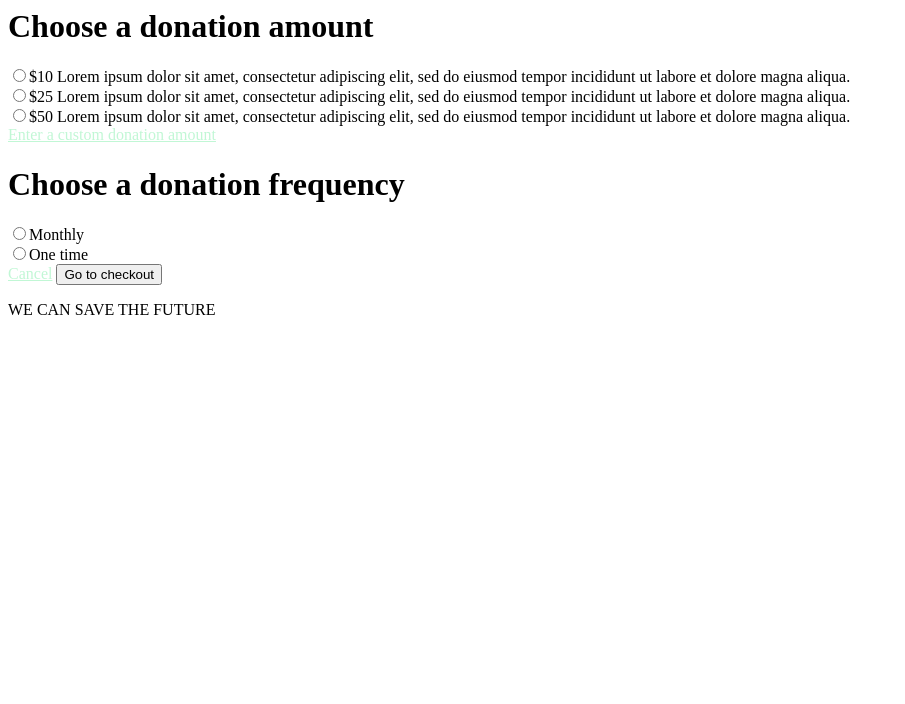
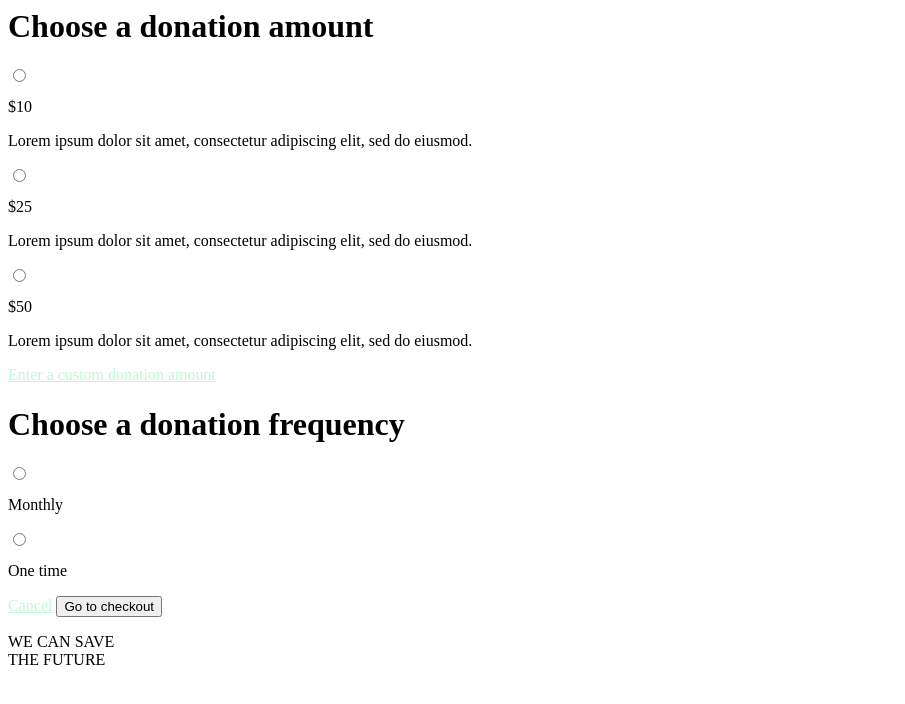
Before and after one commit to Mohamed-Aymn/The-Green-Trees-Initiative, a plain HTML site: page src/pages/payment.html in a window 1280 px wide. Shown: the whole page, without its empty margins (0-905 px from the left). Drawn offline with Linux system fonts and the light colour scheme.

Commit message:
Adjusted CSS naming and HTML to fit styling

```diff
--- a/src/pages/payment.html
+++ b/src/pages/payment.html
@@ -6,72 +6,75 @@
     <title>Very Green</title>
     <link rel="stylesheet" href="../styles/main.css">
 </head>
-<body>
-    <div class="donation-form">
+<body class="donation">
+    <main>
+        <div class="donation__two-columns">
+            <div class="donation__form">
                 <form method="get" action="">
                     <!-----------------------Start of price selection------------------------>
                     <div>
-                <h1 class="donation-form__header">Choose a donation amount</h1>
+                        <h1>Choose a donation amount</h1>
                         <div class="radio-option">
-                    <label class="radio-option__amout">
-                        <input type="radio" name="donation-amount" value="10">$10
-                    </label>
-                    <span class="radio-option__paragraph">
+                            <input type="radio" name="donation-amount" value="10">
+                            <p class="radio-option__amount">
+                                $10
+                            </p>
+                            <p class="radio-option__paragraph">
                                 Lorem ipsum dolor sit amet, consectetur adipiscing elit,
-                        sed do eiusmod tempor incididunt ut labore et dolore magna aliqua.
-                    </span>
+                                sed do eiusmod.
+                            </p>
                         </div>
                         <div class="radio-option">
-                    <label class="radio-option__amout">
-                        <input type="radio" name="donation-amount" value="25">$25
-                    </label>
-                    <span class="radio-option__paragraph">
+                            <input type="radio" name="donation-amount" value="50">
+                            <p class="radio-option__amount">
+                                $25
+                            </p>
+                            <p class="radio-option__paragraph">
                                 Lorem ipsum dolor sit amet, consectetur adipiscing elit,
-                        sed do eiusmod tempor incididunt ut labore et dolore magna aliqua.
-                    </span>
+                                sed do eiusmod.
+                            </p>
                         </div>
                         <div class="radio-option">
-                    <label class="radio-option__amout">
-                        <input type="radio" name="donation-amount" value="50">$50
-                    </label>
-                    <span class="radio-option__paragraph">
+                            <input type="radio" name="donation-amount" value="50">
+                            <p class="radio-option__amount">
+                                $50
+                            </p>
+                            <p class="radio-option__paragraph">
                                 Lorem ipsum dolor sit amet, consectetur adipiscing elit,
-                        sed do eiusmod tempor incididunt ut labore et dolore magna aliqua.
-                    </span>
+                                sed do eiusmod.
+                            </p>
                         </div>
+                        <div class="donation__form__custom-amount">
                             <a href="">Enter a custom donation amount</a>
+                        </div>
                     </div>
                     <!-----------------------End of price selection------------------------->
 
                     <!-----------------------Start of frequency selection------------------->
-            <div>
-                <h1 class="donation-form__header">Choose a donation frequency</h1>
+                    <h1>Choose a donation frequency</h1>
+                    <div class="donation__form__frequency-selection">
                         <div class="radio-option">
-                    <div class="radio-option">
-                        <label class="radio-option__amout">
-                            <input type="radio" name="donation-frequency" value="Monthly">Monthly
-                        </label>
-                    </div>
+                            <input type="radio" name="donation-frequency" value="monthly">
+                            <p class="radio-option__frequency">Monthly</p>
                         </div>
                         <div class="radio-option">
-                    <div class="radio-option">
-                        <label class="radio-option__amout">
-                            <input type="radio" name="donation-frequency" value="Monthly">One time
-                        </label>
-                    </div>
+                            <input type="radio" name="donation-frequency" value="onetime">
+                            <p class="radio-option__frequency">One time</p>
                         </div>
                     </div>
                     <!-----------------------End of frequency selection--------------------->
-            <span class="donation-form__submission-span">
+                    <div class="donation__form__submission-span">
                         <a href="">Cancel</a>
                         <input class="button" type="submit" value="Go to checkout">
-            </span>
+                    </div>
                 </form>
             </div>
-    <div>
+            <div class="donation__two-columns__stylized-text">
                 <p class="stylized-text">
-            WE CAN SAVE THE FUTURE
+                    WE CAN SAVE <br>THE FUTURE
                 </p>
             </div>
+        </div>
+    </main>
 </body>
 </html>
```
Lines whose indentation alone changed are shown as unchanged.
